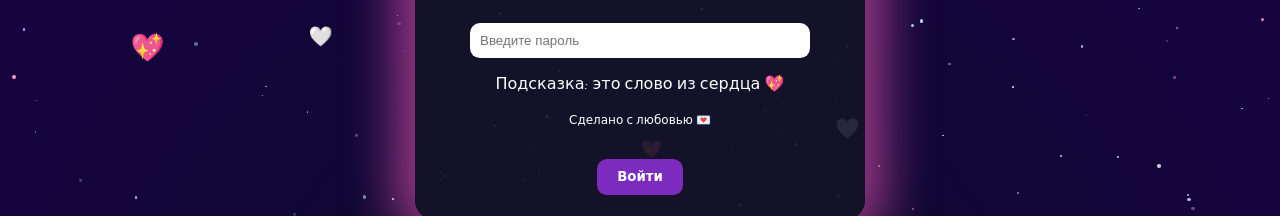
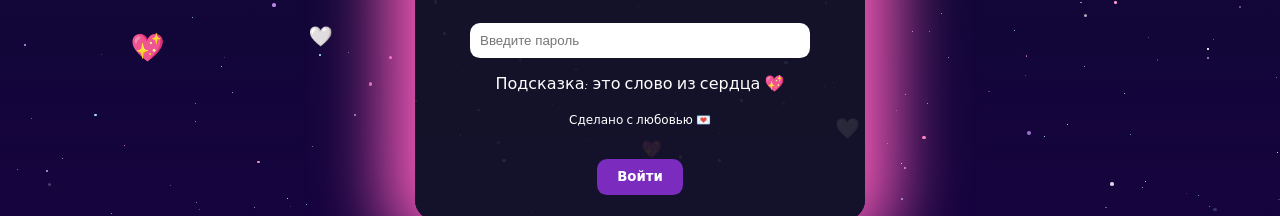
Before and after one commit to Mariia185/101, a plain HTML site: page index.html in a window 1280 px wide. Shown: the part 350-566 px from the top of the page. Drawn offline with Linux system fonts and the light colour scheme; animation ran at ten frames a second.

Commit message:
Update index.html

```diff
--- a/index.html
+++ b/index.html
@@ -14,7 +14,7 @@
         color: white;
         height: 100%;
         width: 100%;
-        background: radial-gradient(circle at bottom, #0b0c2b, #1a0047); /* тёмно-синий + тёмно-фиолетовый */
+        background: linear-gradient(to bottom, #0b0c2b, #1a0047); /* темно-синий → темно-фиолетовый */
         position: relative;
     }
 
@@ -56,11 +56,11 @@
         animation: glow 6s infinite alternate;
     }
 
-    /* ✨ Нежное переливание синего → фиолетового → розового */
+    /* ✨ Яркое свечение рамки */
     @keyframes glow {
-        0%   {box-shadow: 0 0 30px 10px rgba(0,150,255,0.6);}
-        50%  {box-shadow: 0 0 40px 15px rgba(160,0,255,0.6);}
-        100% {box-shadow: 0 0 50px 20px rgba(255,100,180,0.6);}
+        0%   {box-shadow: 0 0 40px 20px rgba(0,150,255,0.9);}
+        50%  {box-shadow: 0 0 60px 25px rgba(160,0,255,0.9);}
+        100% {box-shadow: 0 0 70px 30px rgba(255,100,180,1);}
     }
 
     h2 {
@@ -95,7 +95,7 @@
         position: relative;
     }
 
-    .heart, .kiss {
+    .heart {
         position: absolute;
         font-size: 20px;
         animation: flyUp 6s linear infinite;
@@ -134,10 +134,10 @@
 <script>
     // 🌟 Создание звёзд
     const starColors = ['#ffffff', '#a0dfff', '#d1a0ff', '#ff99cc'];
-    for (let i = 0; i < 250; i++) {
+    for (let i = 0; i < 500; i++) { // ⭐ стало больше звёзд
         let star = document.createElement('div');
         star.className = 'star';
-        let size = Math.random()*3 + 1;
+        let size = Math.random() < 0.7 ? Math.random()*1 + 0.5 : Math.random()*3 + 1;
         star.style.width = size + 'px';
         star.style.height = size + 'px';
         star.style.top = Math.random() * 100 + '%';
```
